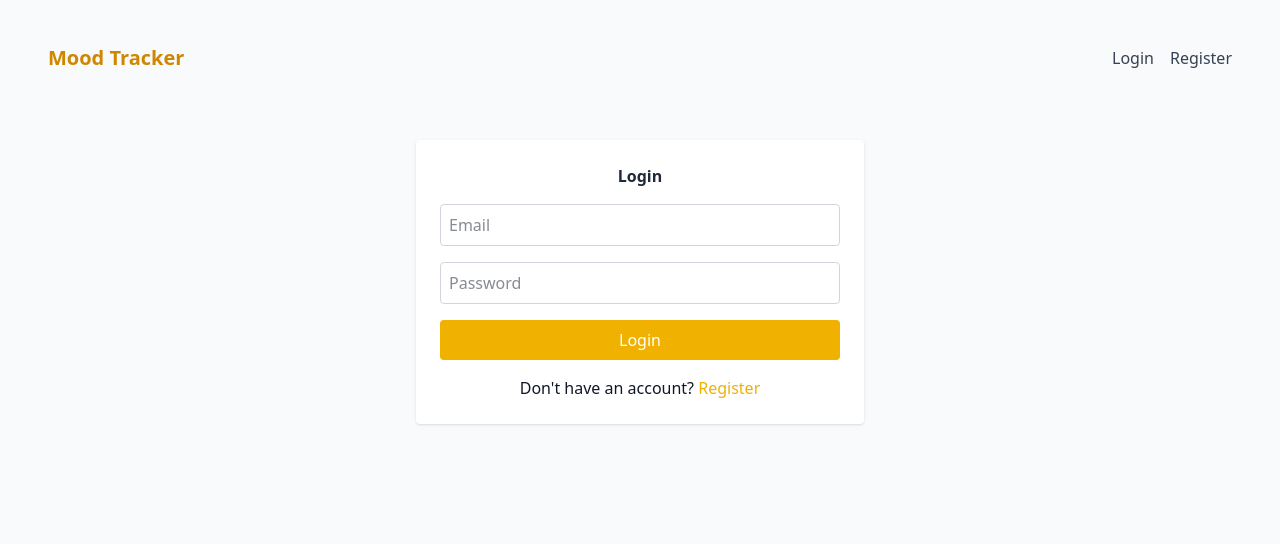
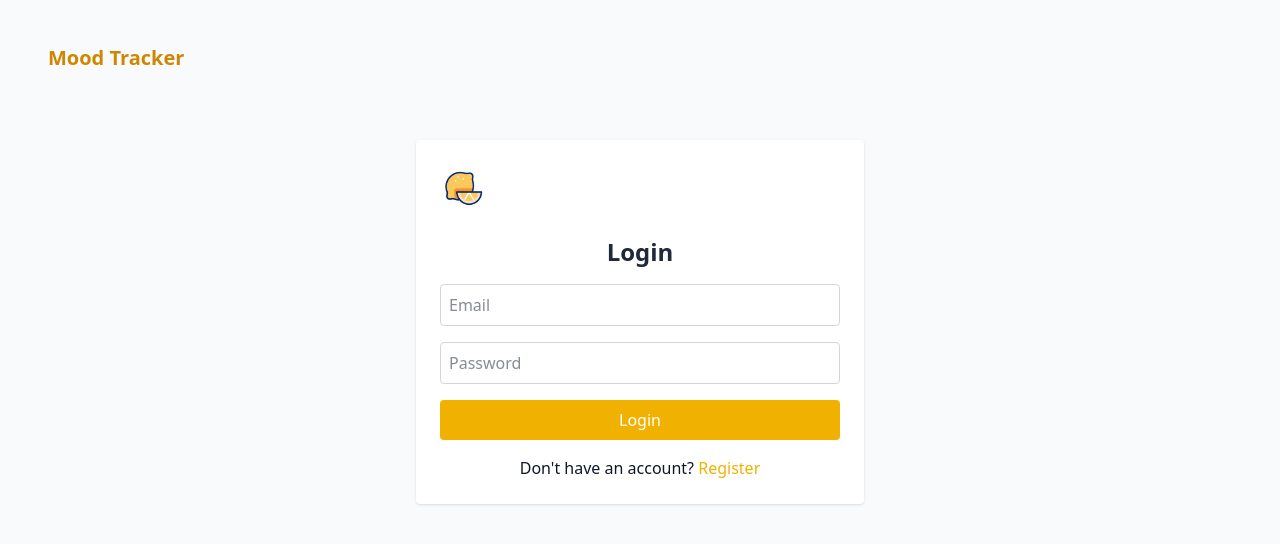
Before and after one commit to sunnybunnyy/mood, a React (Vite) app in the folder client/: page /login in a window 1280 px wide. Shown: the top 544 px of the page. Built offline with nearby package versions, Linux system fonts and the light colour scheme.

Commit message:
Add lemon logo

```diff
--- a/client/src/components/Navbar.jsx
+++ b/client/src/components/Navbar.jsx
@@ -11,7 +11,7 @@ export default function Navbar() {
                     Mood Tracker
                 </Link>
 
-                {user ? (
+                {user && (
                     <div className="flex items-center space-x-4">
                         <Link to="/entry" className="text-gray-700 hover:text-yellow-600">
                             New Entry
@@ -26,15 +26,6 @@ export default function Navbar() {
                             Logout
                         </button>
                     </div>
-                ) : (
-                    <div className="flex items-center space-x-4">
-                        <Link to="/login" className="text-gray-700 hover:text-yellow-600">
-                            Login
-                        </Link>
-                        <Link to="/register" className="text-gray-700 hover:text-yellow-600">
-                            Register
-                        </Link>
-                    </div>
                 )}
             </div>
         </nav>
--- a/client/src/pages/Login.jsx
+++ b/client/src/pages/Login.jsx
@@ -20,7 +20,10 @@ export default function Login() {
 
     return (
         <div className='max-w-md mx-auto mt-10 p-6 bg-white rounded shadow'>
-            <h1 className="text-2x1 font-bold mb-4">Login</h1>
+            <div className='flex items-center mb-6'>
+                <img src="lemon.gif" alt="Lemon Logo" className='w-12 h-12 object-contain' />
+            </div>
+            <h1 className="text-2xl font-bold mb-4">Login</h1>
             {error && <div className='text-red-500 mb-4'>{error}</div>}
             <form onSubmit={handleSubmit}>
                 <div className='mb-4'>
```
Also changed, not shown: client/public/lemon.gif (added).
